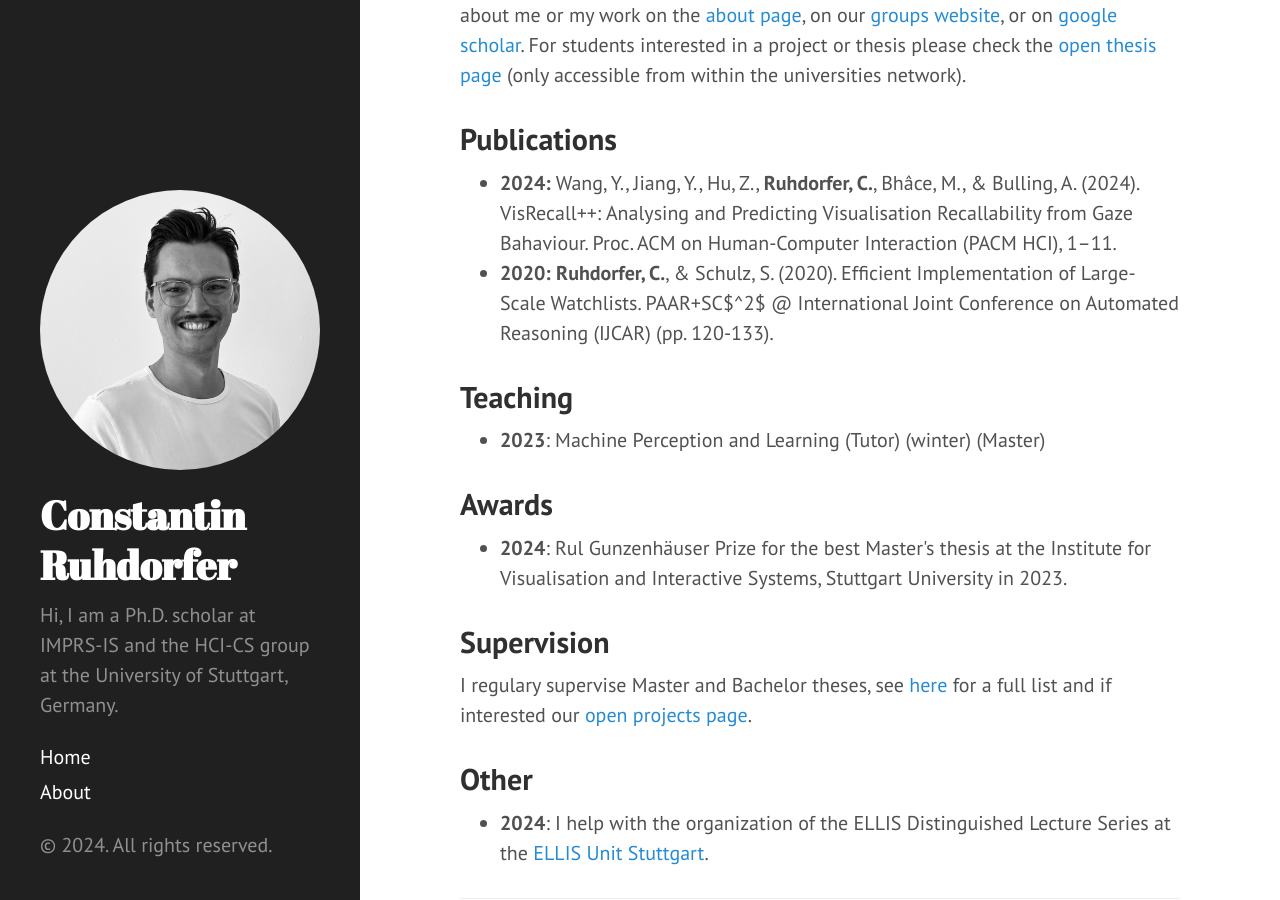
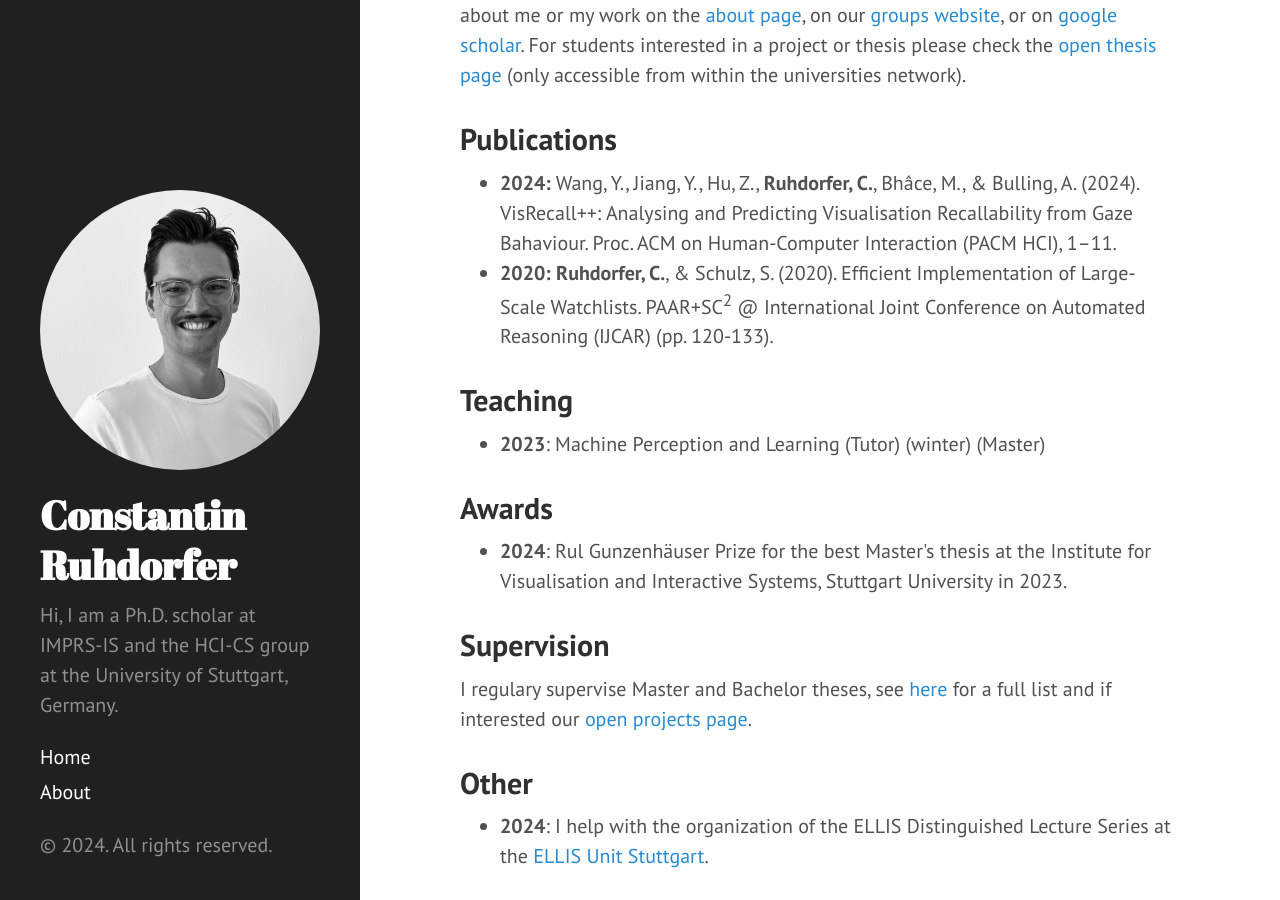
Before and after one commit to ConstantinRuhdorfer/constantinruhdorfer.github.io, a Jekyll site: the page built from index.html, in a window 1280 px wide and 900 px high, scrolled down 330 px. Built offline with Jekyll 4.4.1, drawn with Linux system fonts in a browser that asks for light colours; the list of posts is cut into pages by our own code.

Commit message:
Update index.html

```diff
--- a/index.html
+++ b/index.html
@@ -15,7 +15,7 @@ For students interested in a project or thesis please check the <a href="https:/
 
 <ul>
   <li><b>2024:</b> Wang, Y., Jiang, Y., Hu, Z., <b>Ruhdorfer, C.</b>, Bhâce, M., & Bulling, A. (2024). VisRecall++: Analysing and Predicting Visualisation Recallability from Gaze Bahaviour. Proc. ACM on Human-Computer Interaction (PACM HCI), 1–11.</li>
-  <li><b>2020:</b> <b>Ruhdorfer, C.</b>, & Schulz, S. (2020). Efficient Implementation of Large-Scale Watchlists. PAAR+SC$^2$ @ International Joint Conference on Automated Reasoning (IJCAR) (pp. 120-133).</li>
+  <li><b>2020:</b> <b>Ruhdorfer, C.</b>, & Schulz, S. (2020). Efficient Implementation of Large-Scale Watchlists. PAAR+SC<sup>2</sup> @ International Joint Conference on Automated Reasoning (IJCAR) (pp. 120-133).</li>
 </ul>
 
 <h2 class="post-title">Teaching</h2>
```
